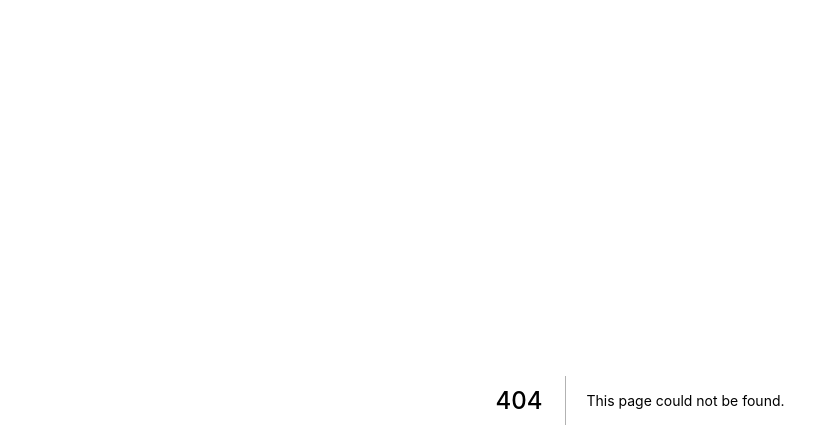
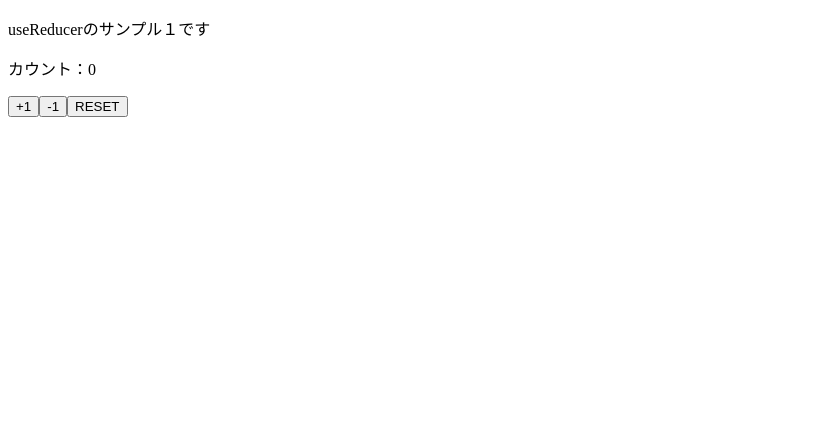
Before and after one commit to hyuma0309/React-Test, a Next.js app: page /useReducer in a window 1280 px wide. Before the commit this address had no page. Shown: the top 448 px of the page, without its empty margins (0-839 px from the left). Built offline with nearby package versions, Linux system fonts and the light colour scheme.

Commit message:
useReducerを使用

```diff
--- /dev/null
+++ b/src/components/useReducer/Counter3.tsx
@@ -0,0 +1,37 @@
+import React, { useReducer } from "react";
+
+const Conter3 = () => {
+  // reducerの関数を定義する。
+  // stateとactionを引数に渡して、stateを更新する関数。
+  const reducerFunction = (state, action) => {
+    // actionのタイプによるstateの更新処理を記述する。
+    switch (action.type) {
+      case "increment":
+        console.log(action.payload)
+        return state + 1;
+      case "decrement":
+        console.log(action.payload)
+        return state - 1;
+      case "reset":
+        console.log(action.payload)
+        return 0;
+      default:
+        return state;
+    }
+  };
+
+  // useReducerの引数にreducerの関数とステートの初期値を渡す。
+  // dispatchの引数がaction
+  const [counter, dispatch] = useReducer(reducerFunction, 0);
+  return (
+    <>
+      <p>カウント：{counter}</p>
+      <button onClick={() => dispatch({ type: "increment", payload: "APIの返り値など入れる(increment)" })}>+1</button>
+      <button onClick={() => dispatch({ type: "decrement", payload: "APIの返り値など入れる(decrement)" })}>-1</button>
+      <button onClick={() => dispatch({ type: "reset", payload: "APIの返り値など入れる(reset)" })}>RESET</button>
+      <div className="line"></div>
+    </>
+  );
+};
+
+export default Conter3;
--- /dev/null
+++ b/src/pages/useReducer.tsx
@@ -0,0 +1,13 @@
+import React from "react";
+import Counter3 from "../components/useReducer/Counter3";
+
+function useReducer() {
+  return (
+    <div>
+      <p>useReducerのサンプル１です</p>
+      <Counter3 />
+    </div>
+  );
+}
+
+export default useReducer;
```
